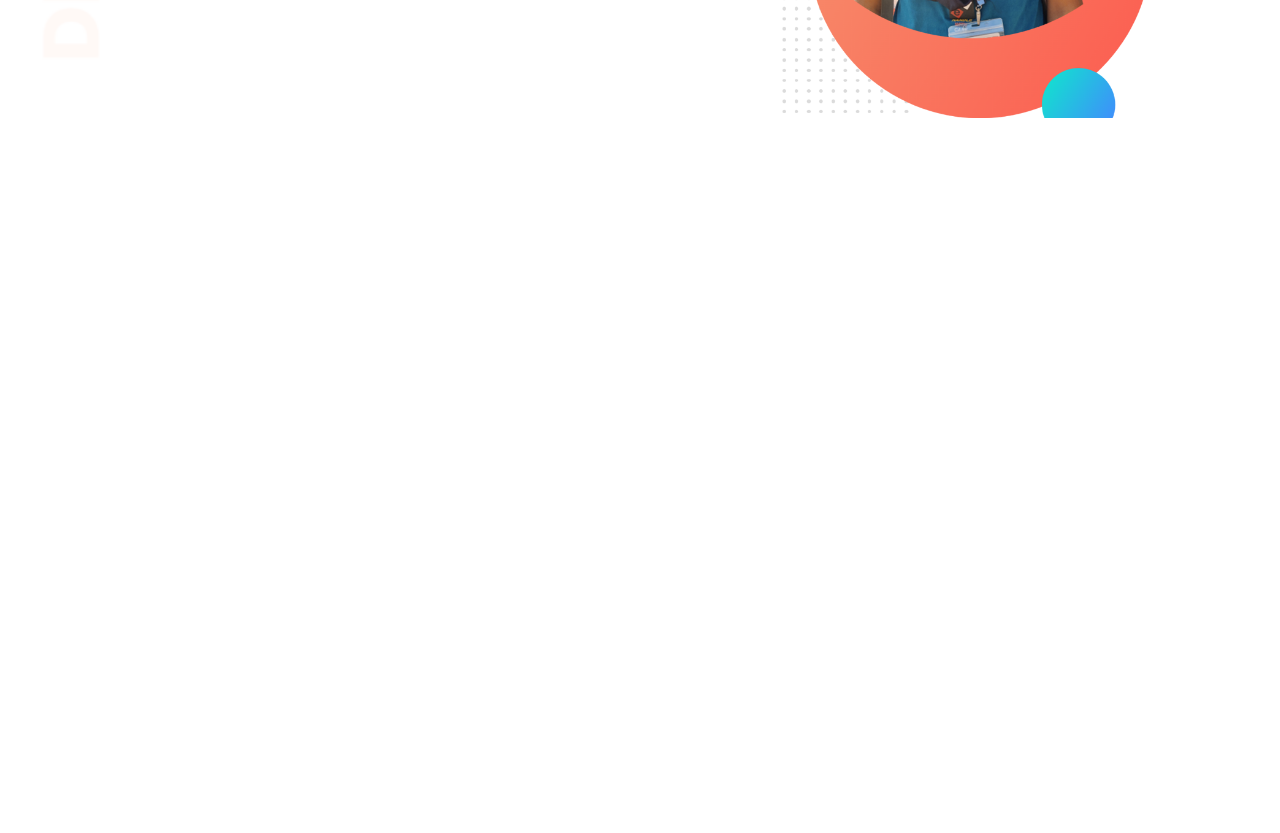
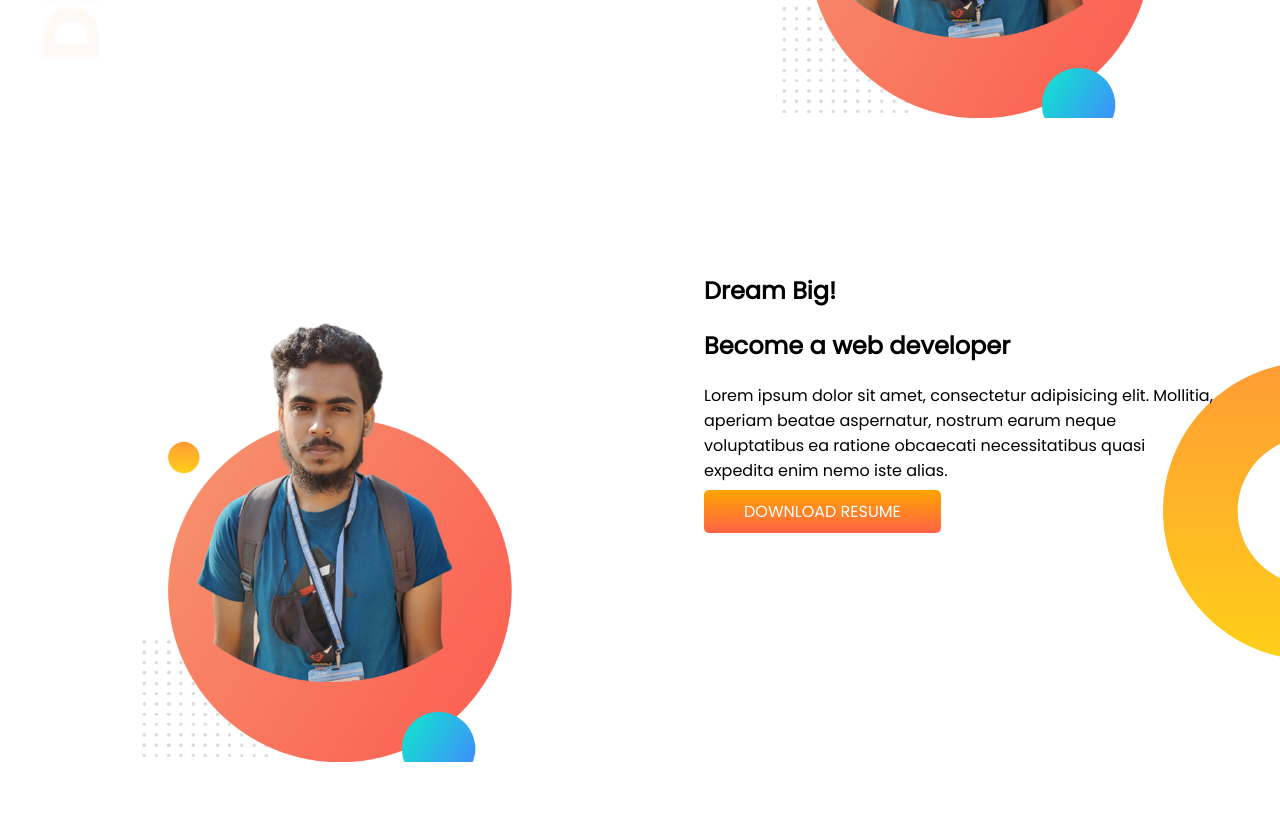
Before and after one commit to aytullahdev/developer-protfoli, a plain HTML site: page index.html in a window 1280 px wide. Shown: the part 454-1287 px from the top of the page. Before the commit the page ends 800 px from the top, so only its background shows below. Drawn offline with Linux system fonts and the light colour scheme.

Commit message:
second section done

```diff
--- a/index.html
+++ b/index.html
@@ -24,6 +24,19 @@
                 <img src="./images/my-bg.png" alt="mypersonl image">
             </div>
     </section>
+    <section id="second-sec">
+
+        <div class="half-width">
+            <img src="./images/my-bg.png" alt="">
+        </div>
+        <div class="half-width">
+            <h1>Dream Big!</h1>
+            <h1>Become a web developer</h1>
+            <p>Lorem ipsum dolor sit amet, consectetur adipisicing elit. Mollitia, aperiam beatae aspernatur, nostrum earum neque voluptatibus ea ratione obcaecati necessitatibus quasi expedita enim nemo iste alias.</p>
+            <a href="https://www.linkedin.com/in/ayat-ullah-216a2319a/" class="link-btn" target="_balnk">DOWNLOAD RESUME</a>
+
+        </div>
+    </section>
 
 
 
--- a/style.css
+++ b/style.css
@@ -37,3 +37,10 @@
 
 
 }
+#second-sec{
+    background-image: url('./images/dream-bg.png');
+
+    background-repeat: no-repeat;
+    background-position: right;
+
+}
```
